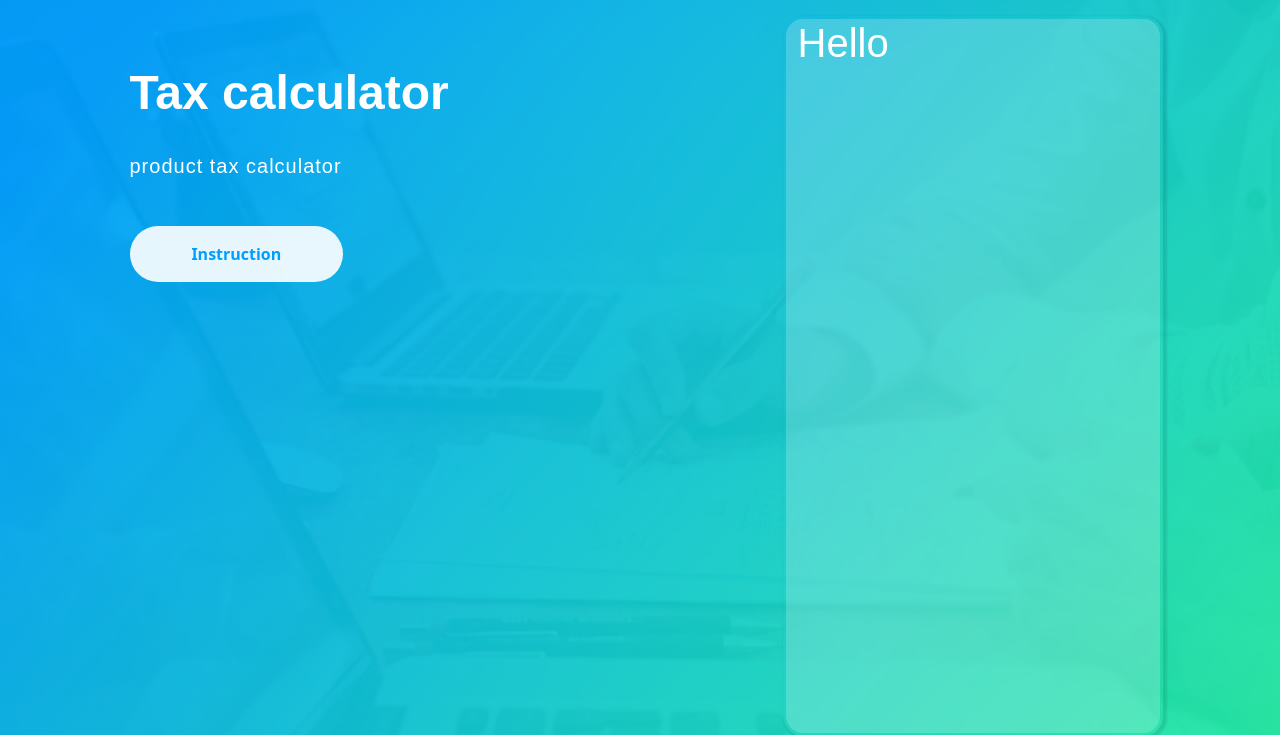
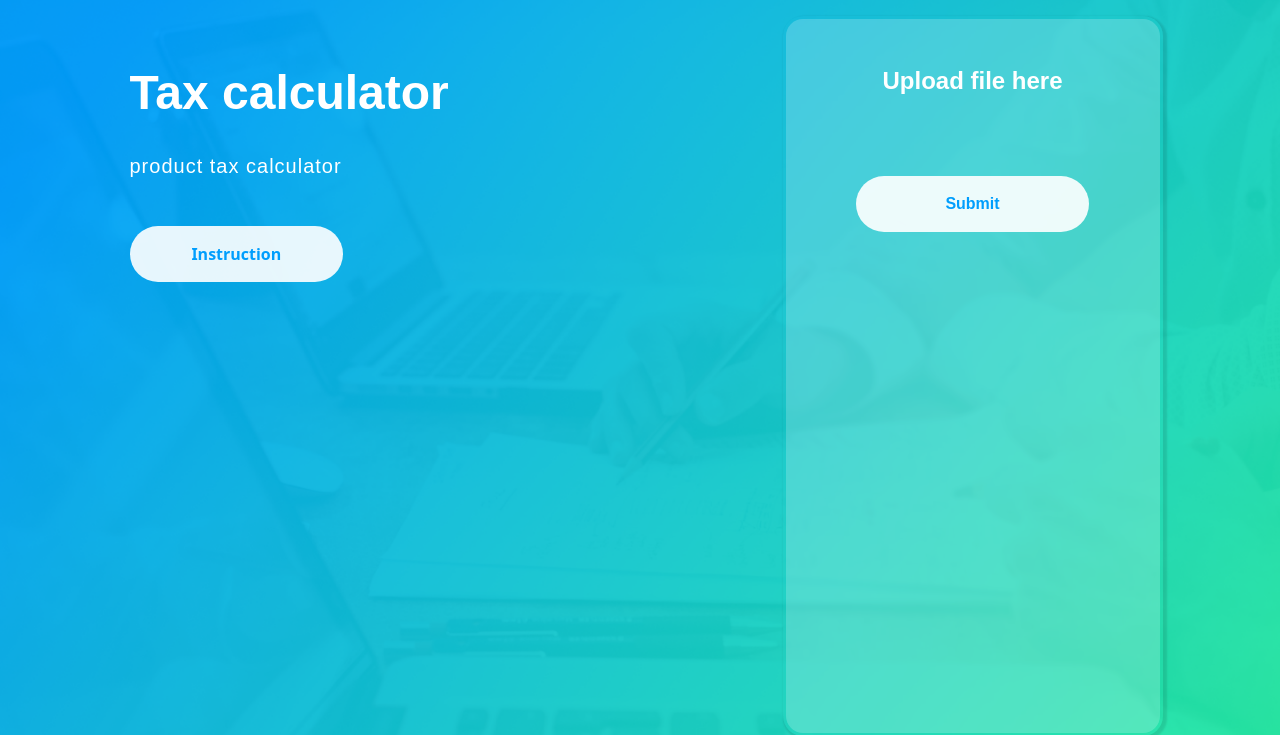
Before and after one commit to amverma-systango/3AssignmentBysumitSir, a Flask app: page / in a window 1280 px wide. Shown: the top 735 px of the page. Run offline with Flask 2, Linux system fonts and the light colour scheme.

Commit message:
modification

```diff
--- a/static/Css/index.css
+++ b/static/Css/index.css
@@ -34,3 +34,13 @@
 	   background-clip: padding-box;
 	   box-shadow: 2px 2px 2px 2px rgba(0, 0, 0, 0.1);
 }
+
+
+#formHeading{
+	font-weight: 600;
+	font-size: 1.5rem;
+}
+
+#submitBtn{
+	border: 0px;
+}
--- a/templates/index.html
+++ b/templates/index.html
@@ -28,7 +28,12 @@
 		</div>
 
 		<div class="col-md-4 parentBox customHeading" id="leftBox">
-			<h1>Hello</h1>
+			<h1 class="mt-5 text-center" id="formHeading">Upload file here</h1>
+			<br>
+			<form method="POST" action="..." class="d-flex justify-content-center">
+
+				<input type="submit" class="d-flex justify-content-center col-12 col-sm-8 mt-5 py-3 customButton" id="submitBtn">
+			</form>
 		</div>
 	</div>
 </div>
```
